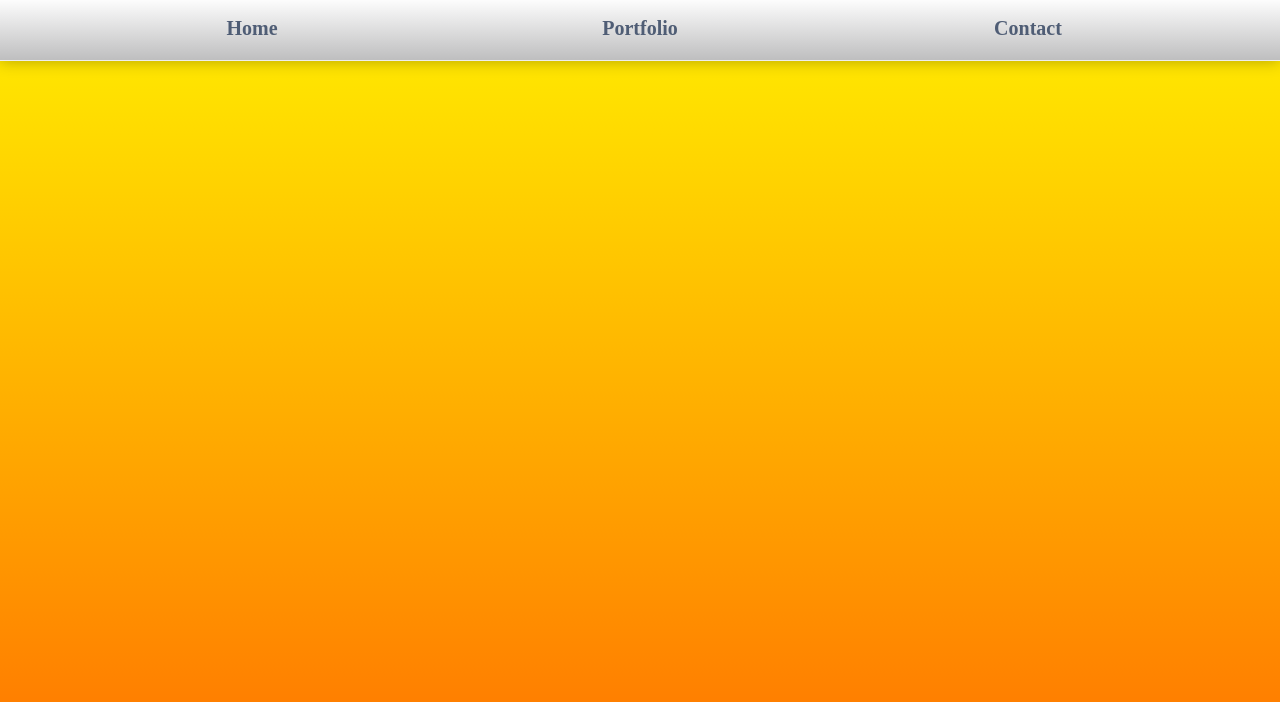
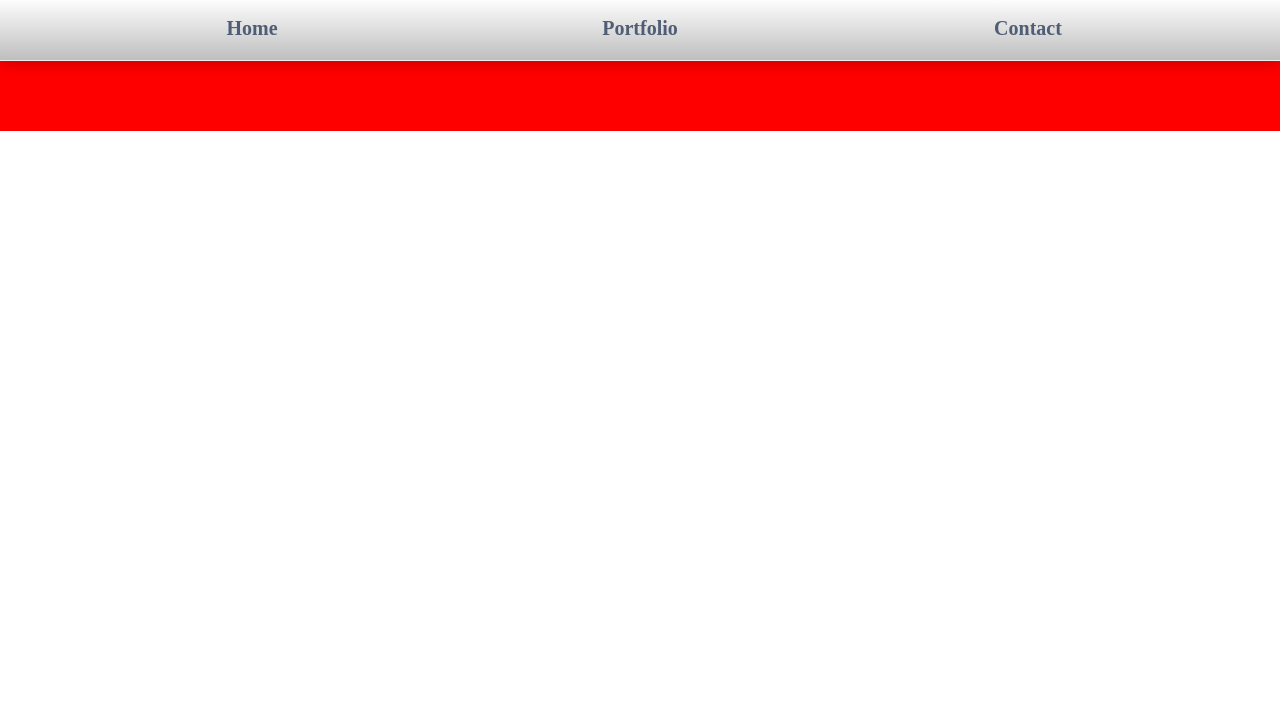
Before and after one commit to chris-ac-malone/chris-ac-malone.github.io, a plain HTML site: page index.html in a window 1280 px wide. Shown: the part 98-800 px from the top of the page. Drawn offline with Linux system fonts and the light colour scheme.

Commit message:
Setting up sections and rows

```diff
--- a/index.html
+++ b/index.html
@@ -13,7 +13,10 @@
                 </div>
             </div>
         </div>
-        <div style="height: 200vh; background-image: linear-gradient(to top, red, yellow)">
+        <div class="section">
+            <div class="row">
+
+            </div>
         </div>
     </body>
 </html>
@@ -54,6 +57,10 @@
         display: flex;
         justify-content: center;
     }
+    .section {
+        padding: 159px 100px 70px 100px;
+        background-color: red;
+    }
     a {
         text-decoration: none;
         color: #4F5D75;
```
